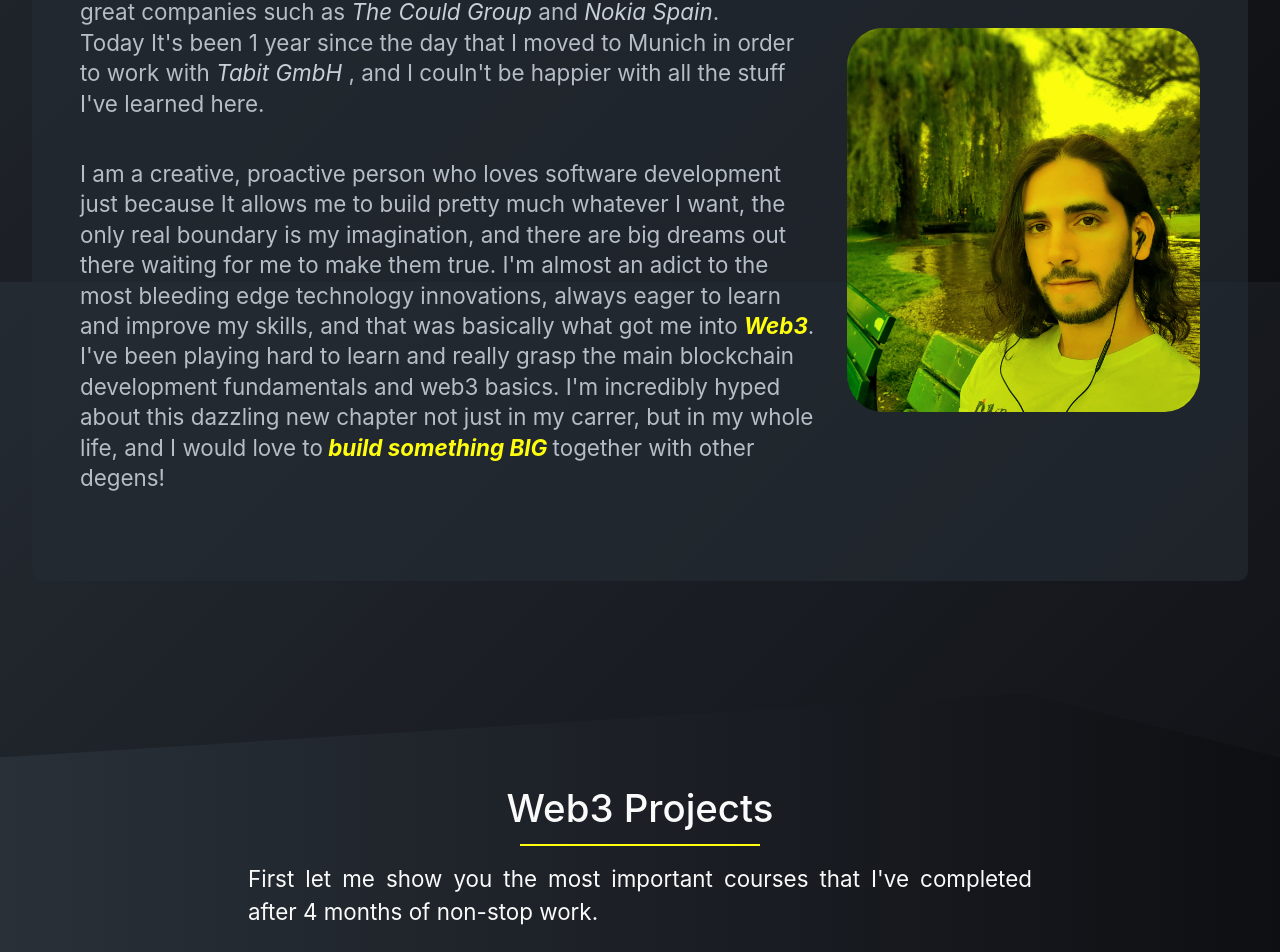
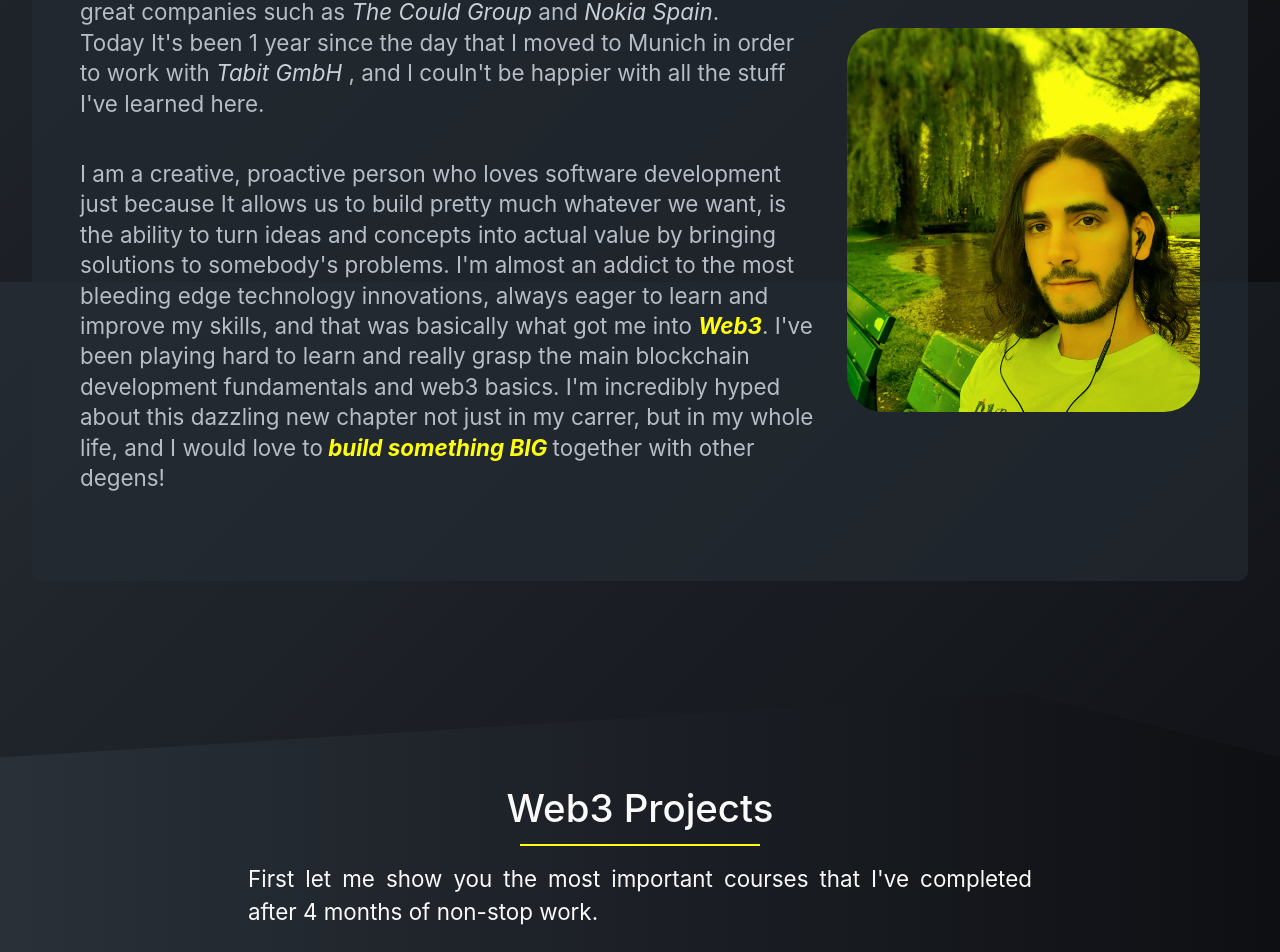
Before and after one commit to KaladinStormBlessed16/Portfolio-Web3, a React (Create React App) app: page / in a window 1280 px wide. Shown: the part 1318-2270 px from the top of the page. Built offline with nearby package versions, Linux system fonts and the light colour scheme.

Commit message:
Text corrections

```diff
--- a/src/Components/About.js
+++ b/src/Components/About.js
@@ -52,16 +52,16 @@ const About = (props) => {
               </p>
               <p>
                 I am a creative, proactive person who loves software development
-                just because It allows me to build pretty much whatever I want,
-                the only real boundary is my imagination, and there are big
-                dreams out there waiting for me to make them true. I'm almost an
-                adict to the most bleeding edge technology innovations, always
-                eager to learn and improve my skills, and that was basically
-                what got me into <b className="color">Web3</b>. I've been
-                playing hard to learn and really grasp the main blockchain
-                development fundamentals and web3 basics. I'm incredibly hyped
-                about this dazzling new chapter not just in my carrer, but in my
-                whole life, and I would love to
+                just because It allows us to build pretty much whatever we want,
+                is the ability to turn ideas and concepts into actual value by
+                bringing solutions to somebody's problems. I'm almost an addict
+                to the most bleeding edge technology innovations, always eager
+                to learn and improve my skills, and that was basically what got
+                me into <b className="color">Web3</b>. I've been playing hard to
+                learn and really grasp the main blockchain development
+                fundamentals and web3 basics. I'm incredibly hyped about this
+                dazzling new chapter not just in my carrer, but in my whole
+                life, and I would love to
                 <b className="color"> build something BIG </b> together with
                 other degens!
               </p>
```
